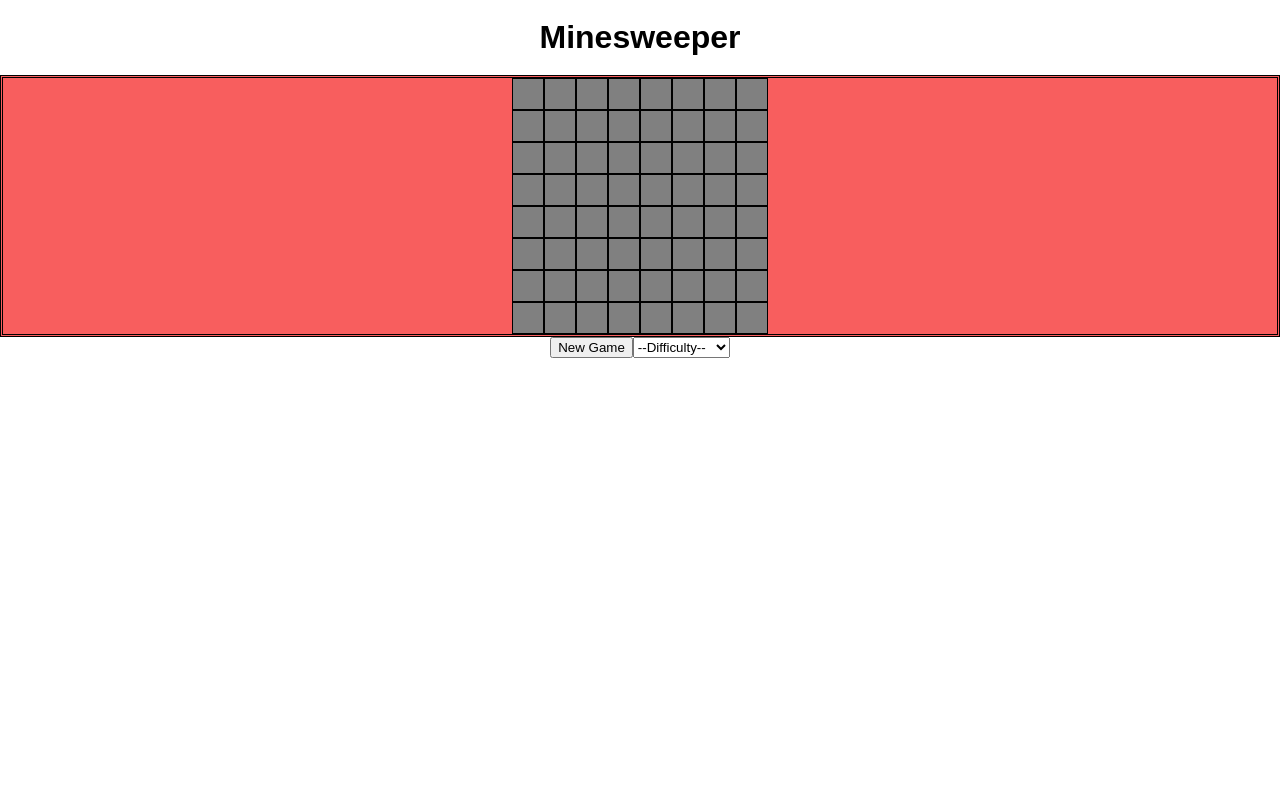
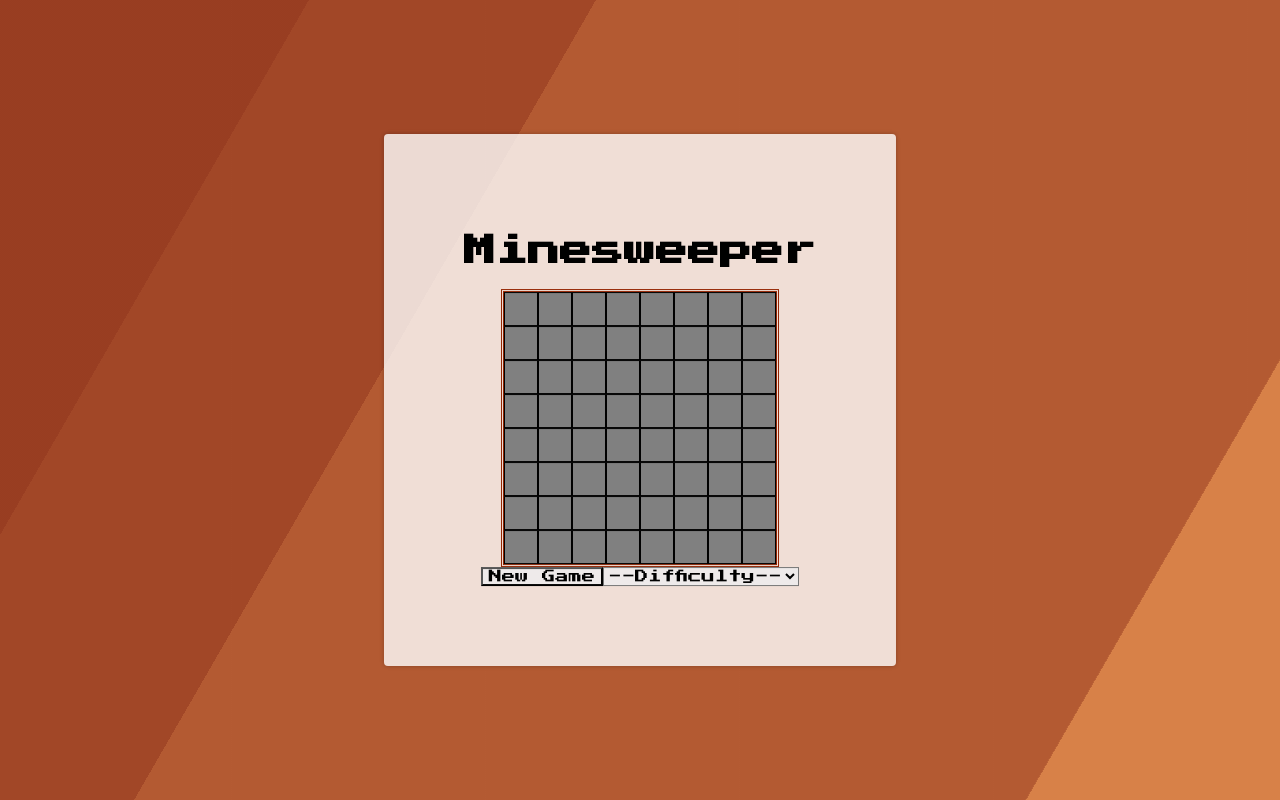
Before and after one commit to Chall008/minesweeper, a React (Create React App) app: page / in a window 1280 px wide. Built offline with nearby package versions, Linux system fonts and the light colour scheme.

Commit message:
Added a new font and a changing background

```diff
--- a/src/App.jsx
+++ b/src/App.jsx
@@ -48,14 +48,39 @@ export class App extends Component {
     // const minesLeft = this.state.mines === `Mines Left: ${this.state.mines}`
     let header = 'Minesweeper'
     if (this.state.state === 'lost') {
-      header = 'Oh, no... You hit a bomb!'
+      header = 'YOU HIT A BOMB!'
     }
     if (this.state.state === 'won') {
-      header = 'CONGRATS! YOU HAVE WON!!!'
+      header = 'YOU WIN!!!'
     }
+    // switch (cellValue){
+    //case '_':
+    //'revealed' = background color light grey
+    //break;
+    //case 'F':
+    //return 'fas fa-flag' color orange,
+    //break;
+    //case '*':
+    //return 'fas fa-bomb'
+    //break;
+    //case '@':
+    //return 'far fa-flag'
+    //break;
+    //default:
+    //}
 
     return (
       <div>
+        <div class="bg"></div>
+        <div class="bg bg2"></div>
+        <div class="bg bg3"></div>
+        <div class="content">
+          <head>
+            <script
+              src="https://kit.fontawesome.com/956624ffd4.js"
+              crossorigin="anonymous"
+            ></script>
+          </head>
           <header>
             <h1>{header}</h1>
           </header>
@@ -64,7 +89,9 @@ export class App extends Component {
               {this.state.board.map((row, rowIndex) =>
                 row.map((cell, columnIndex) => (
                   <li
-                  onClick={e => this.handleClickCell(rowIndex, columnIndex, e)}
+                    onClick={e =>
+                      this.handleClickCell(rowIndex, columnIndex, e)
+                    }
                     onContextMenu={e =>
                       this.handleClickCell(rowIndex, columnIndex, e)
                     }
@@ -87,6 +114,7 @@ export class App extends Component {
             </select>
           </footer>
         </div>
+      </div>
     )
   }
 }
--- a/src/index.scss
+++ b/src/index.scss
@@ -1,3 +1,4 @@
+@import url('https://fonts.googleapis.com/css2?family=Press+Start+2P&display=swap');
 :root {
   font: 16px / 1 sans-serif;
 }
@@ -10,21 +11,65 @@ body {
   margin: 0;
   min-height: 100%;
 }
+.bg {
+  animation: slide 3s ease-in-out infinite alternate;
+  background-image: linear-gradient(
+    -60deg,
+    rgb(211, 112, 46) 50%,
+    rgb(139, 35, 3) 50%
+  );
+  bottom: 0;
+  left: -50%;
+  opacity: 0.5;
+  position: fixed;
+  right: -50%;
+  top: 0;
+  z-index: -1;
+}
+.bg2 {
+  animation-direction: alternate-reverse;
+  animation-duration: 4s;
+}
+.bg3 {
+  animation-duration: 5s;
+}
+@keyframes slide {
+  0% {
+    transform: translateX(-25%);
+  }
+  100% {
+    transform: translateX(25%);
+  }
+}
+.content {
+  background-color: rgba(255, 255, 255, 0.8);
+  border-radius: 0.25em;
+  box-shadow: 0 0 0.25em rgba(0, 0, 0, 0.25);
+  box-sizing: border-box;
+  left: 50%;
+  padding: 10vmin;
+  position: fixed;
+  text-align: center;
+  top: 50%;
+  transform: translate(-50%, -50%);
+}
+
 header {
+  font-family: 'Press Start 2P', cursive;
   display: flex;
   justify-content: center;
 }
 section {
   display: flex;
   justify-content: center;
-  border: double;
   // padding: 0;
   // margin: 0;
-  background-color: rgb(248, 94, 94);
+  // background-color: rgb(2, 167, 243);
   align-items: center;
 }
 section ul {
   display: grid;
+  border: double rgb(148, 37, 3);
   // justify-content: center;
   // grid-template-columns: 1fr 1fr 1fr 1fr 1fr 1fr 1fr 1fr;
   // grid-template-rows: 1fr 1fr 1fr 1fr 1fr 1fr 1fr 1fr;
@@ -42,8 +87,8 @@ section li {
 
 ul li {
   // display: flex;
-  height: 30px;
-  width: 30px;
+  height: 32px;
+  width: 32px;
   border: 1px solid;
   list-style: none;
   // justify-content: center;
@@ -62,3 +107,11 @@ footer {
   display: flex;
   justify-content: center;
 }
+button {
+  font-family: 'Press Start 2P', cursive;
+  background-color: rgb(238, 234, 234);
+}
+select {
+  font-family: 'Press Start 2P', cursive;
+  background-color: rgb(238, 234, 234);
+}
```
Lines whose indentation alone changed are shown as unchanged.
